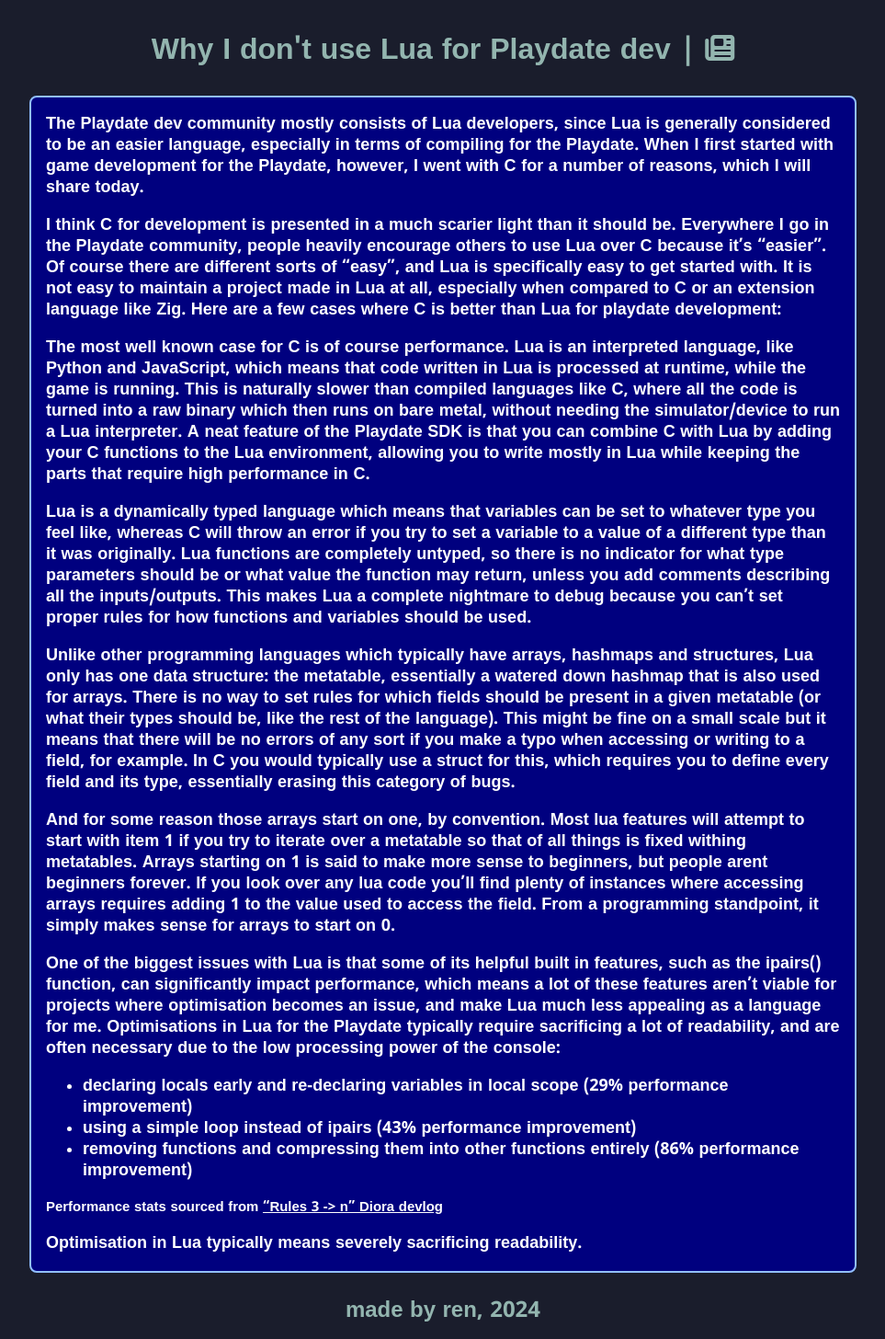
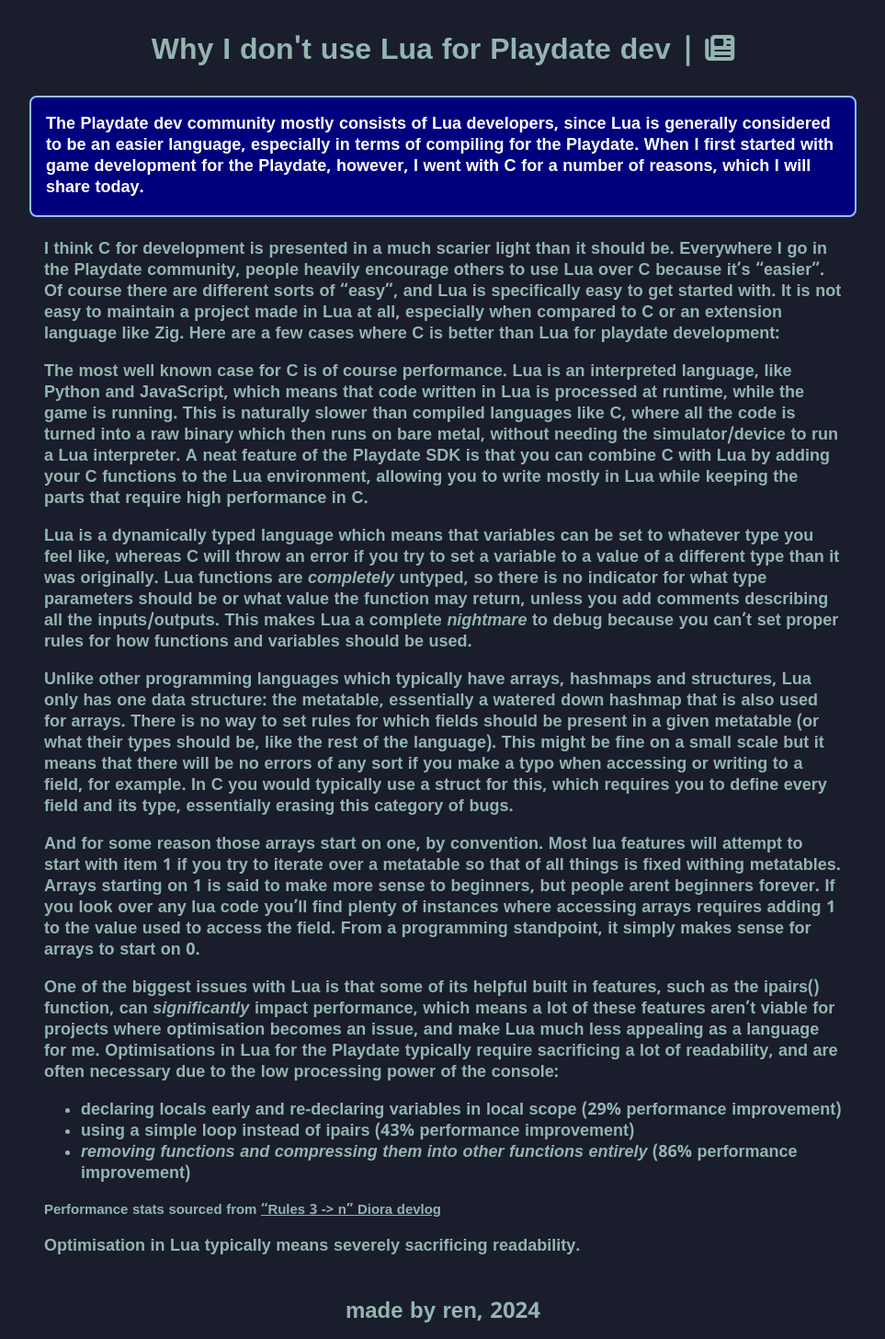
Before and after one commit to renpenguin/renpenguin.github.io, a Jekyll site: the page built from _posts/2024-07-30-c-not-lua.md, in a window 1280 px wide. Shown: the whole page at 92% size, without its empty margins (158-1121 px from the left). Built offline with Jekyll 4.4.1, drawn with Linux system fonts in a browser that asks for light colours; nearby versions of some CDN libraries.

Commit message:
make main post content outside card

```diff
--- a/_layouts/post.html
+++ b/_layouts/post.html
@@ -9,7 +9,13 @@
 
 <div class="card post selected {{ page.class }}" {% if page.color %}style="background: {{ page.color }};"{% endif %}>
 
-	{{ content }}
+	{{ page.excerpt }}
+
+</div>
+
+<div class="card post selected main-content">
+
+	{{ content | remove_first: page.excerpt }}
 
 </div>
 
--- a/_sass/main.scss
+++ b/_sass/main.scss
@@ -4,7 +4,6 @@
     font-family: "Noto Sans Malayalam", sans-serif;
     font-optical-sizing: auto;
     font-weight: 600;
-    font-style: normal;
     font-variation-settings:
         "wdth" 100;
 }
@@ -77,6 +76,11 @@
     &.post {
         font-size: large;
 
+        &.main-content {
+            border: none;
+            color: #93b5af;
+        }
+
         h3 {
             margin-bottom: 0;
         }
```
